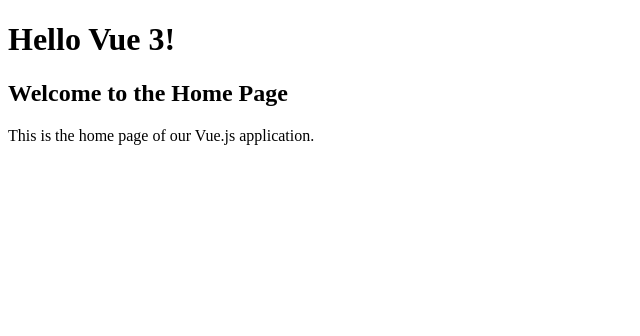
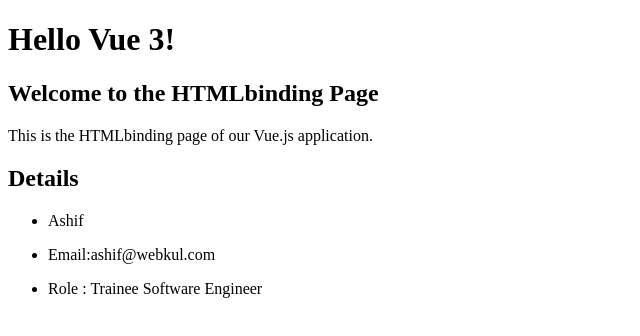
Before and after one commit to Ashif9683/LearningVue, a Vue app: page / in a window 1280 px wide. Shown: the top 336 px of the page, without its empty margins (0-640 px from the left). Built offline with nearby package versions, Linux system fonts and the light colour scheme.

Commit message:
HTMLbinding

```diff
--- a/src/App.vue
+++ b/src/App.vue
@@ -1,17 +1,17 @@
 <template>
   <div id="app">
     <h1>Hello Vue 3!</h1>
-    <Home />
+    <HTMLbinding />
   </div>
 </template>
 
 <script>
-import Home from './components/Home.vue'
+import HTMLbinding from './components/HTMLbinding.vue'
 
 export default {
   name: 'App',
   components: {
-    Home
+    HTMLbinding
   }
 }
 </script>
--- /dev/null
+++ b/src/components/HTMLbinding.vue
@@ -0,0 +1,30 @@
+<template>
+    <div class="home">
+        <h2>Welcome to the HTMLbinding Page</h2>
+        <p>This is the HTMLbinding page of our Vue.js application.</p>
+
+        <div>
+            <h2>Details</h2>
+            <ul>
+                <li>{{ name }}</li>
+                <li v-html="tag1"></li>
+                <li v-html="tag2"></li>
+            </ul>
+        </div>
+    </div>
+</template>
+<script>
+
+export default {
+    name: 'HTMLbinding',
+
+    data(){
+        return{
+            name: "Ashif",
+            tag1:"<p>Email:ashif@webkul.com</p>",
+            tag2:"<p>Role : Trainee Software Engineer</p>"
+        }
+    }
+}
+
+</script>
--- a/src/components/Home.vue
+++ /dev/null
@@ -1,9 +0,0 @@
-<template>
-    <div class="home">
-        <h2>Welcome to the Home Page</h2>
-        <p>This is the home page of our Vue.js application.</p>
-    </div>
-</template>
-<script>
-
-</script>
```
